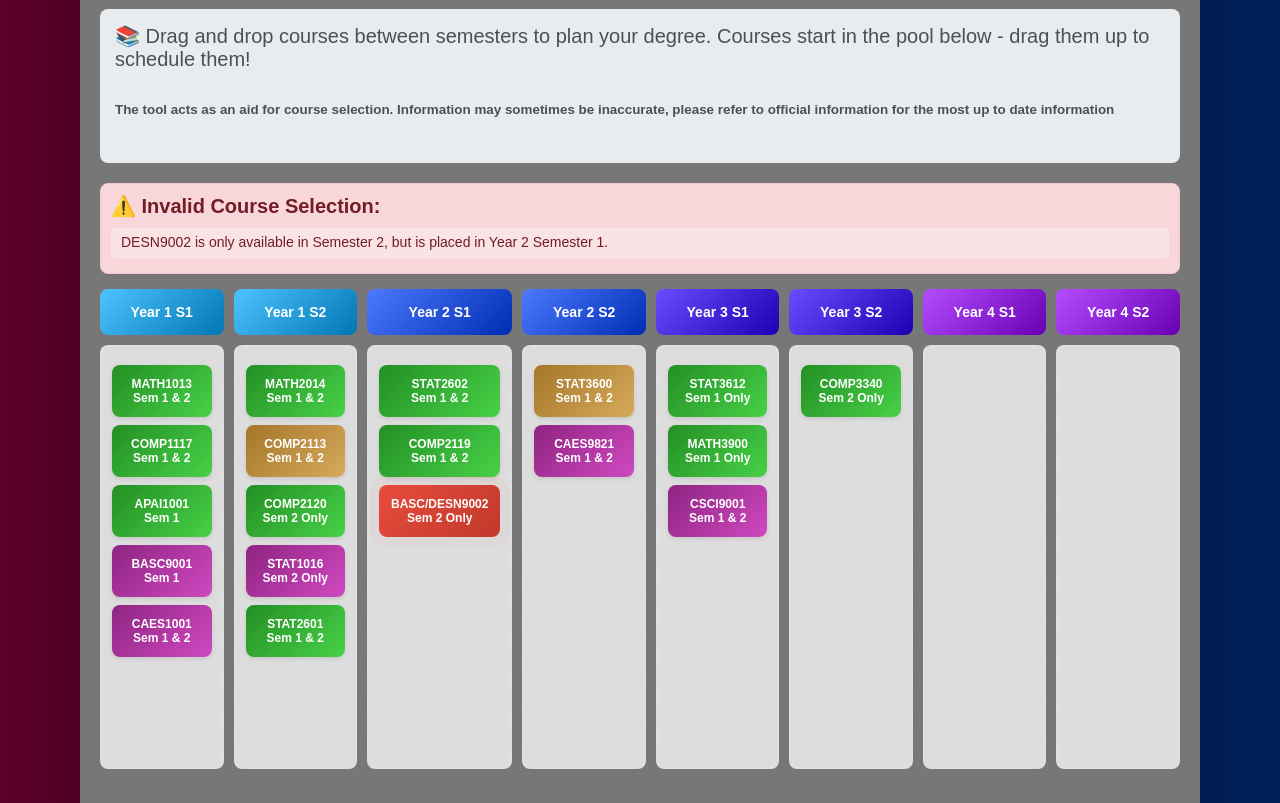
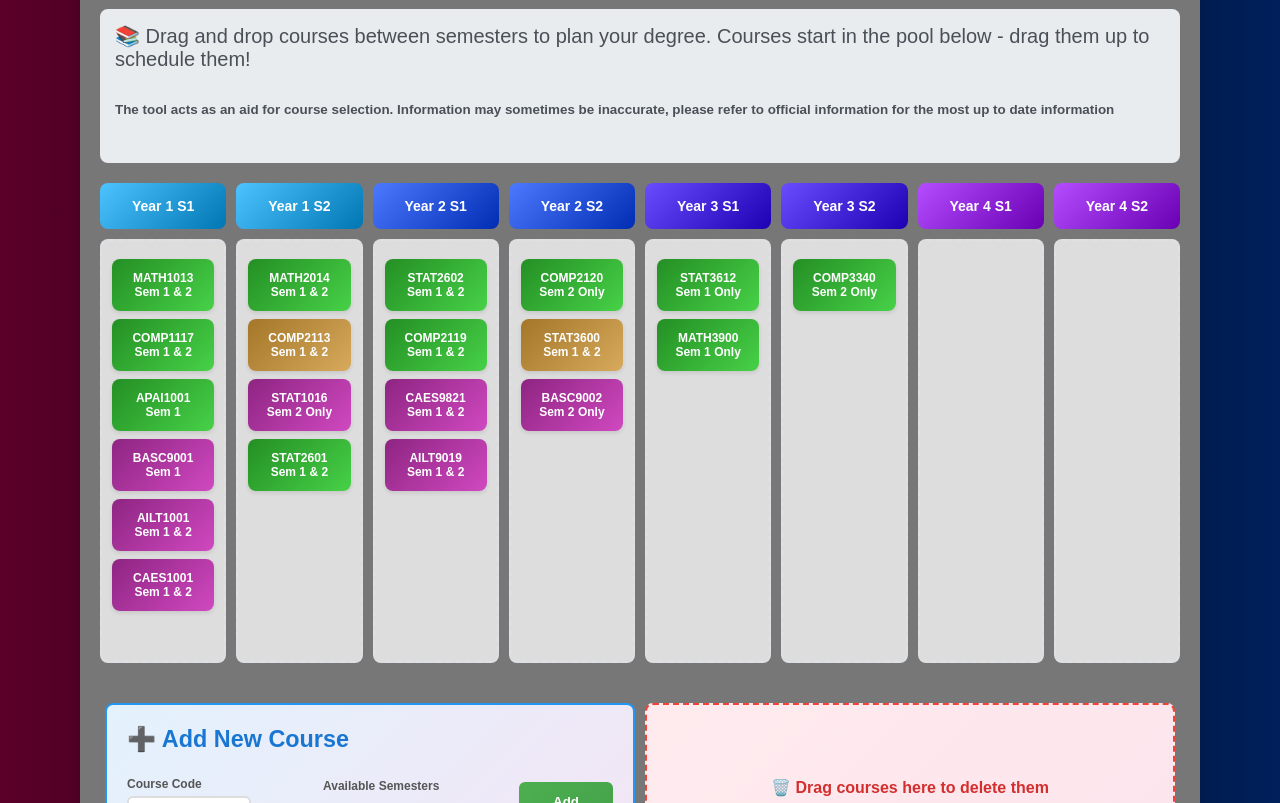
Before and after one commit to HKU-AISoc/hku-aisoc.github.io, a plain HTML site: page src/course helper.html in a window 1280 px wide. Shown: the part 297-1100 px from the top of the page. Drawn offline with nearby package versions, Linux system fonts and the light colour scheme.

Commit message:
Update course planner BASC and AILT courses

```diff
--- a/src/course helper.html
+++ b/src/course helper.html
@@ -380,6 +380,9 @@
                         <div class="course-block bascLangCC" draggable="true" data-course="BASC9001">
                             BASC9001<br>Sem 1
                         </div>
+                        <div class="course-block bascLangCC" draggable="true" data-course="AILT1001">
+                            AILT1001<br>Sem 1 & 2
+                        </div>
                         <div class="course-block bascLangCC" draggable="true" data-course="CAES1001">
                             CAES1001<br>Sem 1 & 2
                         </div>
@@ -390,9 +393,6 @@
                         </div>
                         <div class="course-block freeelec" draggable="true" data-course="COMP2113">
                             COMP2113<br>Sem 1 & 2
-                        </div>
-                        <div class="course-block aicore" draggable="true" data-course="COMP2120">
-                            COMP2120<br>Sem 2 Only
                         </div>
                         <div class="course-block bascLangCC" draggable="true" data-course="STAT1016">
                             STAT1016<br>Sem 2 Only
@@ -408,16 +408,22 @@
                         <div class="course-block aicore" draggable="true" data-course="COMP2119">
                             COMP2119<br>Sem 1 & 2
                         </div>
-                        <div class="course-block bascLangCC" draggable="true" data-course="DESN9002">
-                            BASC/DESN9002<br>Sem 2 Only
+                        <div class="course-block bascLangCC" draggable="true" data-course="CAES9821">
+                            CAES9821<br>Sem 1 & 2
+                        </div>
+                        <div class="course-block bascLangCC" draggable="true" data-course="AILT9019">
+                            AILT9019<br>Sem 1 & 2
                         </div>
                     </div>
                     <div class="drop-zone" data-semester="y2s2">
+                        <div class="course-block aicore" draggable="true" data-course="COMP2120">
+                            COMP2120<br>Sem 2 Only
+                        </div>
                         <div class="course-block freeelec" draggable="true" data-course="STAT3600">
                             STAT3600<br>Sem 1 & 2
                         </div>
-                        <div class="course-block bascLangCC" draggable="true" data-course="CAES9821">
-                            CAES9821<br>Sem 1 & 2
+                        <div class="course-block bascLangCC" draggable="true" data-course="BASC9002">
+                            BASC9002<br>Sem 2 Only
                         </div>
 
                     </div>
@@ -428,10 +434,6 @@
                         <div class="course-block aicore" draggable="true" data-course="MATH3900">
                             MATH3900<br>Sem 1 Only
                         </div>
-                        <div class="course-block bascLangCC" draggable="true" data-course="CSCI9001">
-                            CSCI9001<br>Sem 1 & 2
-                        </div>
-
                     </div>
                     <div class="drop-zone" data-semester="y3s2">
                         <div class="course-block aicore" draggable="true" data-course="COMP3340">
@@ -546,11 +548,12 @@
 
         const bascLang = [
             'BASC9001',
-            'DESN9002',
             'STAT1016',
             'CAES1001',
             'CAES9821',
-            'CSCI9001',
+            'BASC9002',
+            'AILT1001',
+            'AILT9019',
             'CUND9002',
             'CUND9003',
         ];
@@ -591,14 +594,20 @@
             'STAT2601': ['s1', 's2'],  // Available both semesters
             'STAT2602': ['s1', 's2'],  // Available both semesters
             'COMP2119': ['s1', 's2'],  // Available both semesters
-            'DESN9002': ['s2'],        // Only Semester 2
+            'BASC9002': ['s2'],        // Only Semester 2
             'STAT3600': ['s1', 's2'],  // Available both semesters
             'CAES9821': ['s1', 's2'],  // Available both semesters
+            'AILT1001': ['s1', 's2'],  // Available both semesters
+            'AILT9019': ['s1', 's2'],  // Available both semesters
             'STAT3612': ['s1'],        // Only Semester 1
             'MATH3900': ['s1'],        // Only Semester 1
-            'CSCI9001': ['s1', 's2'],  // Available both semesters
             'COMP3340': ['s2']         // Only Semester 2
             // Add more semester availability rules here as needed
+        };
+
+        const yearAvailability = {
+            'AILT1001': ['y1'],
+            'AILT9019': ['y2']
         };
 
         // Semester order for prerequisite checking
@@ -636,6 +645,11 @@
             return semesterCode.slice(-2); // Gets 's1' or 's2'
         }
 
+        function getYearType(semesterCode) {
+            if (semesterCode === 'pool') return null;
+            return semesterCode.slice(0, 2);
+        }
+
         function getSemesterDisplayName(semesterCode) {
             const semesterNames = {
                 'y1s1': 'Year 1 Semester 1',
@@ -667,6 +681,7 @@
                 const coursePrereqs = prerequisites[courseCode];
                 const courseCoreqs = corequisites[courseCode];
                 const courseAvailability = semesterAvailability[courseCode];
+                const courseYearAvailability = yearAvailability[courseCode];
 
                 const courseParent = courseBlock.parentNode;
                 const courseSemester = courseParent.dataset.semester;
@@ -683,6 +698,15 @@
                         isInvalid = true;
                         const availableSems = courseAvailability.map(s => s === 's1' ? 'Semester 1' : 'Semester 2').join(' and ');
                         violations.push(`${courseCode} is only available in ${availableSems}, but is placed in ${getSemesterDisplayName(courseSemester)}.`);
+                    }
+                }
+
+                if (courseYearAvailability) {
+                    const yearType = getYearType(courseSemester);
+                    if (yearType && !courseYearAvailability.includes(yearType)) {
+                        isInvalid = true;
+                        const availableYears = courseYearAvailability.map(y => `Year ${y.slice(1)}`).join(' and ');
+                        violations.push(`${courseCode} can only be taken in ${availableYears}, but is placed in ${getSemesterDisplayName(courseSemester)}.`);
                     }
                 }
 
```
Also changed, not shown: src/course helper test.html (+36 -13 lines).
